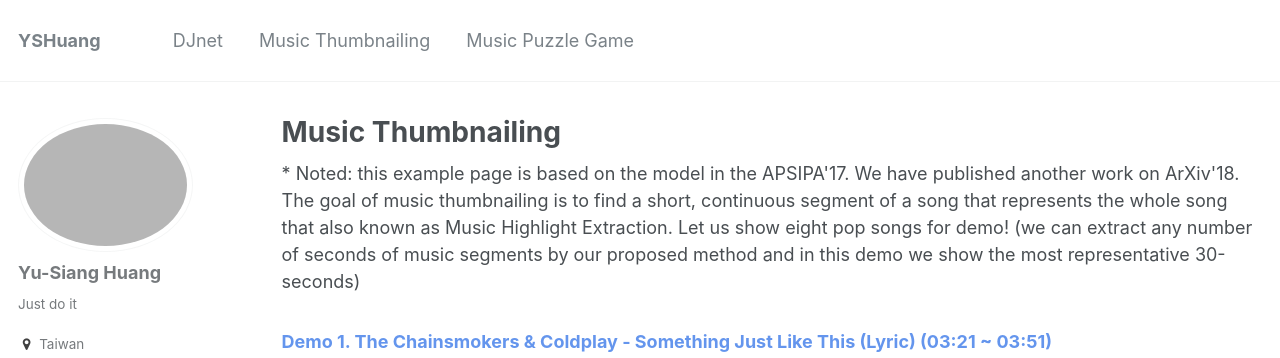
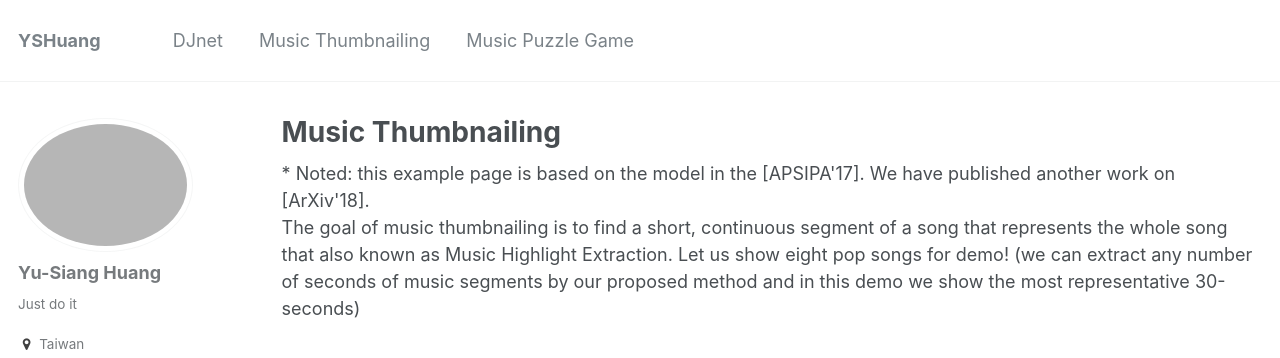
Before and after one commit to remyhuang/remyhuang.github.io, a Jekyll site: the page built from _pages/music_thumbnailing.html, in a window 1280 px wide and 900 px high, cut to the strip 0-358 px from the top of the window. Built offline with Jekyll 4.4.1, drawn with Linux system fonts in a browser that asks for light colours; some web fonts are replaced.

```diff
--- a/_pages/music_thumbnailing.html
+++ b/_pages/music_thumbnailing.html
@@ -5,7 +5,8 @@ permalink: /music_thumbnailing/
 author_profile: true
 ---
 
-* Noted: this example page is based on the model in the <a href="https://remyhuang.github.io/files/huang17apsipa.pdf">APSIPA'17<a/>. We have published another work on <a href="https://arxiv.org/abs/1802.10495">ArXiv'18<a/>.
+* Noted: this example page is based on the model in the <a href="https://remyhuang.github.io/files/huang17apsipa.pdf">[APSIPA'17]<a/>.
+We have published another work on <a href="https://arxiv.org/abs/1802.10495">[ArXiv'18]<a/>. <br />
 
 The goal of music thumbnailing is to find a short, continuous segment of a song that represents the whole song that also known as
 Music Highlight Extraction. Let us show eight pop songs for demo! (we can extract any number of seconds of music segments by our
```
